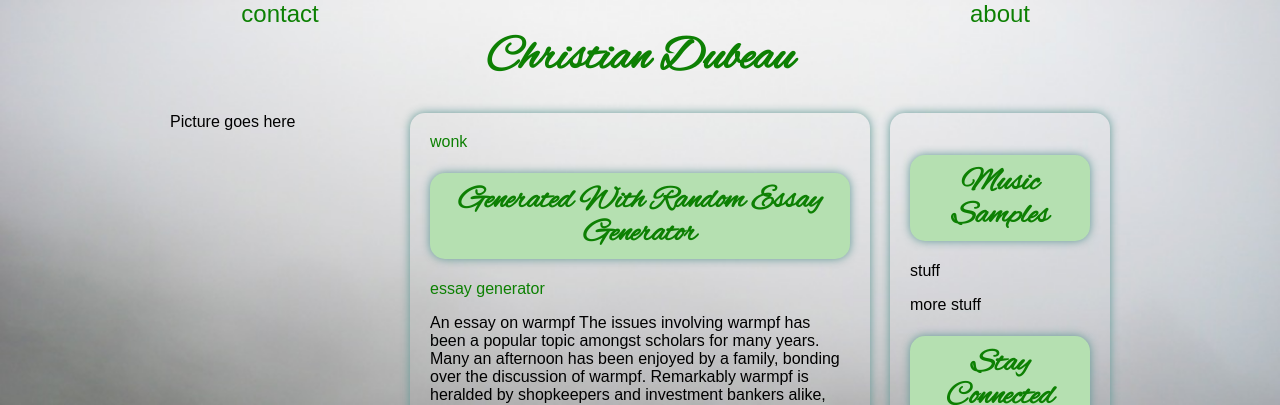
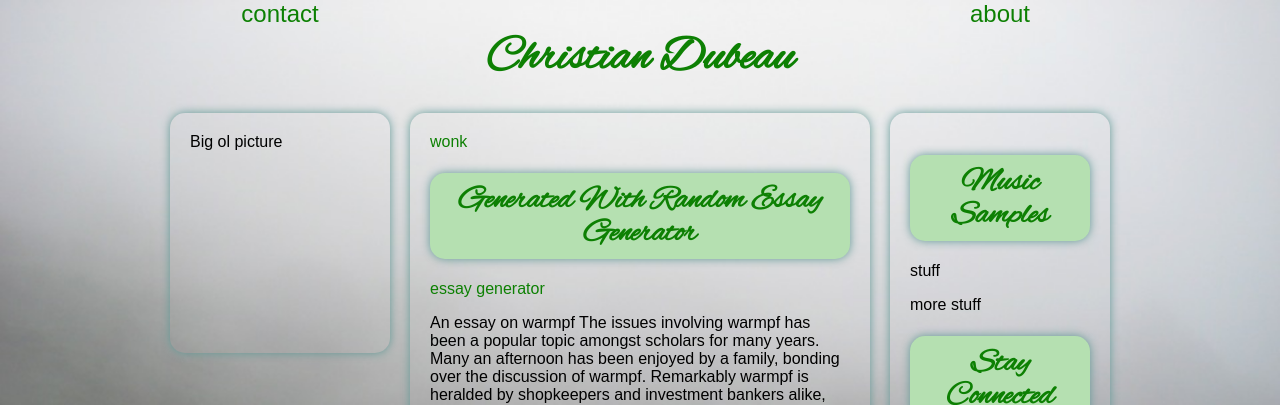
Before and after one commit to christiandubeau/test, a plain HTML site: page index.html in a window 1280 px wide. Shown: the top 405 px of the page. Drawn offline with Linux system fonts and the light colour scheme.

Commit message:
added placeholder for picture

```diff
--- a/css/styles.css
+++ b/css/styles.css
@@ -118,6 +118,11 @@ article h1 {
     text-align:center;
 }
 
+.pic article {
+    height: 200px;
+    overflow: auto;
+}
+
 .invisible {
     visibility: hidden;
 }
--- a/index.html
+++ b/index.html
@@ -40,7 +40,11 @@
             <div class="main-container">
                 <div class="container_12">
                     <div class="grid_3">
-                        Picture goes here
+                        <div class="pic">
+                            <article>
+                                Big ol picture
+                            </article>
+                        </div>
                     </div>
 
                     <div class="grid_6">
```
